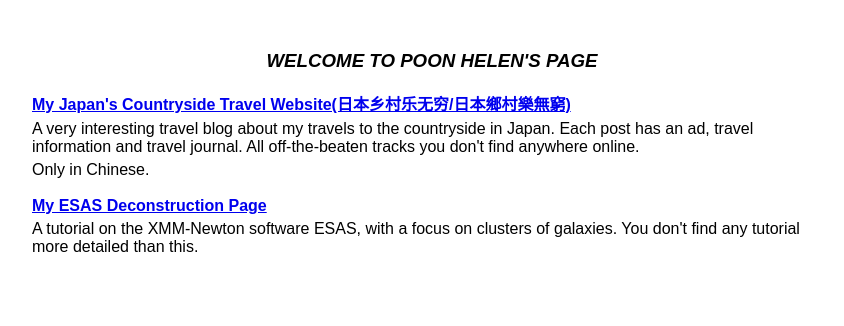
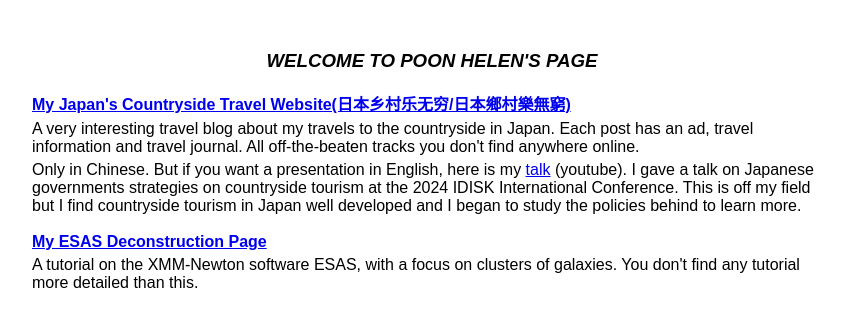
Before and after one commit to poonh/my_site, a plain HTML site: page index.html in a window 1280 px wide. Shown: the whole page, without its empty margins (208-1052 px from the left). Drawn offline with Linux system fonts and the light colour scheme.

Commit message:
Update index.html

```diff
--- a/index.html
+++ b/index.html
@@ -24,7 +24,9 @@
      <b><span style="padding-bottom: 5px; display: inline-block"><a href ="https://poonh.github.io/travel_blog/index.html" target=_blank>My Japan's Countryside Travel Website(日本乡村乐无穷/日本鄉村樂無窮)
  </a></b></span><br>
      <span style="padding-bottom: 5px; display: inline-block"> A very interesting travel blog about my travels to the countryside in Japan. Each post has an ad, travel information and travel journal. All off-the-beaten tracks you don't find anywhere online.</span>
-          Only in Chinese.
+          Only in Chinese. But if you want a presentation in English, here is my <a href ="https://youtu.be/1iZNavcbJOA" target=_blank>talk</a> (youtube). I gave a talk on Japanese governments strategies on countryside tourism at the 2024 IDISK International Conference. This is off my field but I find countryside tourism in Japan well developed and I began to study the policies behind to learn more.
+
+
 
             <br><br>
 
```
